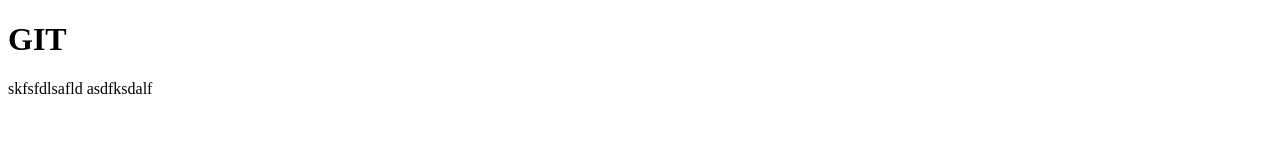
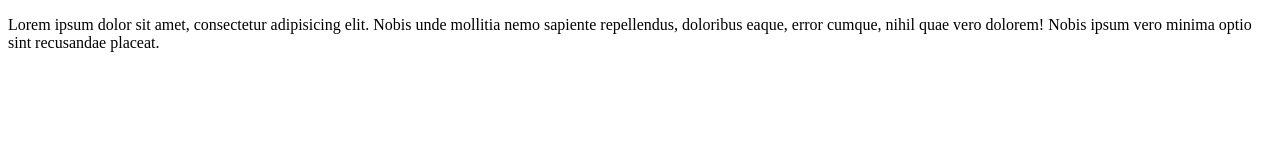
Before and after one commit to biozor/site, a plain HTML site: page index.html in a window 1280 px wide. Drawn offline with Linux system fonts and the light colour scheme.

Commit message:
third commit

```diff
--- a/index.html
+++ b/index.html
@@ -5,8 +5,6 @@
 	<title>Document</title>
 </head>
 <body>
-	<h1>GIT</h1>
-	<p>skfsfdlsafld asdfksdalf</p>
-	<div class="gg"></div>
+	<p>Lorem ipsum dolor sit amet, consectetur adipisicing elit. Nobis unde mollitia nemo sapiente repellendus, doloribus eaque, error cumque, nihil quae vero dolorem! Nobis ipsum vero minima optio sint recusandae placeat.</p>
 </body>
 </html>
```
